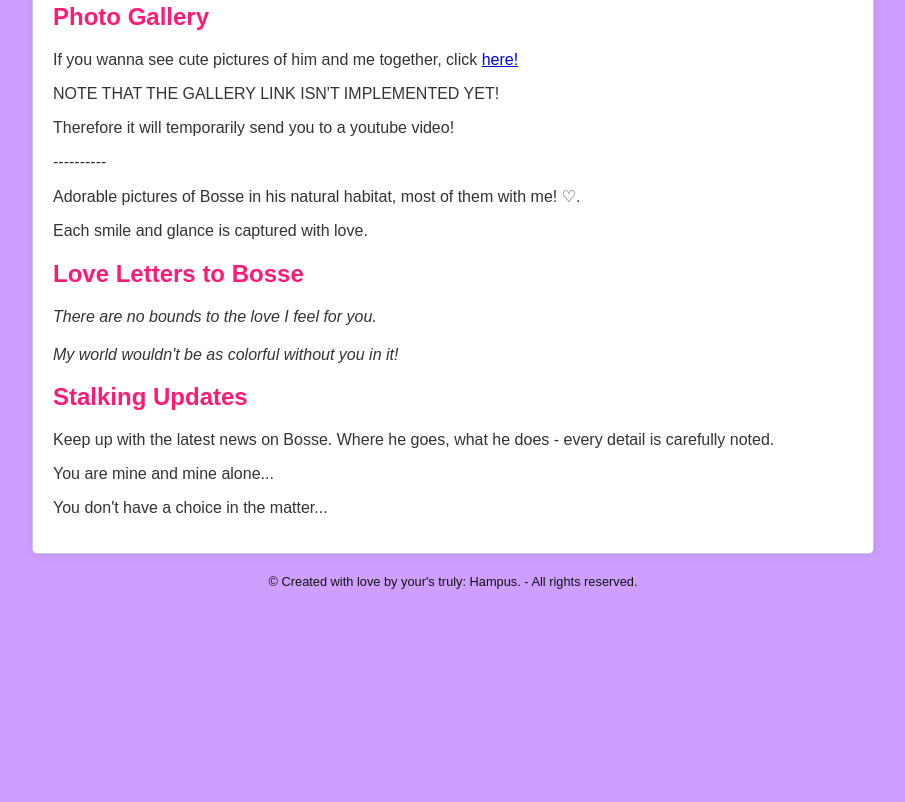
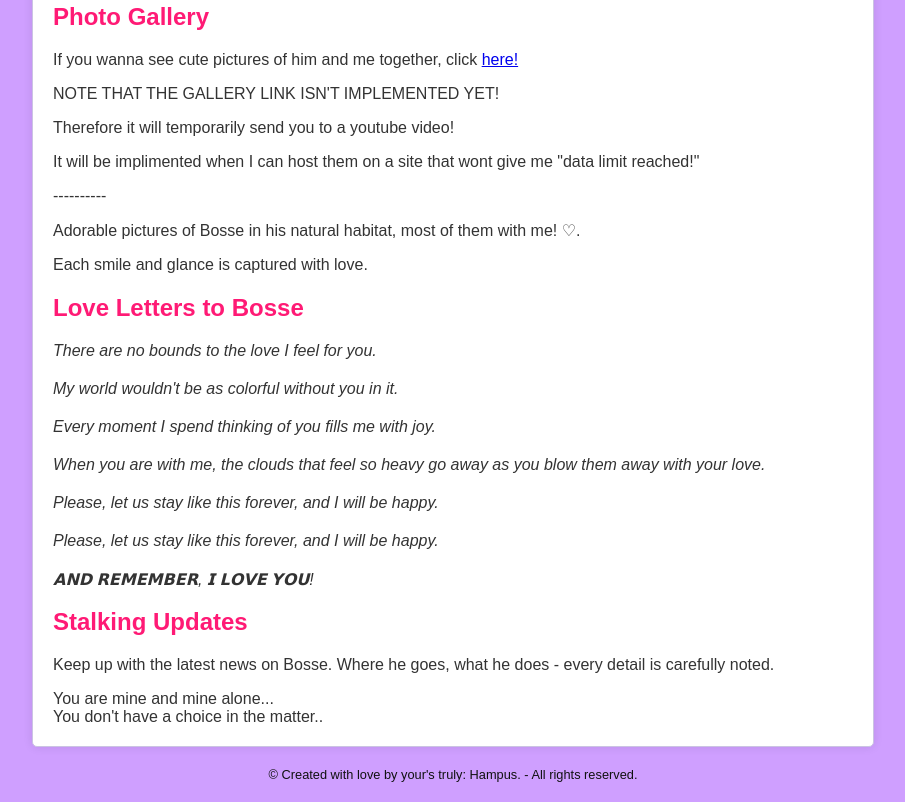
Before and after one commit to BestHampus/him, a plain HTML site: page index.html in a window 1280 px wide. Shown: the part 589-1391 px from the top of the page, without its empty margins (187-1092 px from the left). Before the commit the page ends 1198 px from the top, so only its background shows below. Drawn offline with Linux system fonts and the light colour scheme.

Commit message:
Update index.html

```diff
--- a/index.html
+++ b/index.html
@@ -79,16 +79,22 @@
         <p>If you wanna see cute pictures of him and me together, click <a href="https://youtu.be/57bVOlA--r4">here!</a></p>
         <p>NOTE THAT THE GALLERY LINK ISN'T IMPLEMENTED YET!</p>
         <p>Therefore it will temporarily send you to a youtube video!</p>
+        <p>It will be implimented when I can host them on a site that wont give me "data limit reached!"</p>
         <p>----------</p>
         <p>Adorable pictures of Bosse in his natural habitat, most of them with me! ♡.
         <p>Each smile and glance is captured with love.</p>
         <h2>Love Letters to Bosse</h2>
         <p class="love-letter">There are no bounds to the love I feel for you.</p>
-        <p class="love-letter">My world wouldn't be as colorful without you in it!</p>
+        <p class="love-letter">My world wouldn't be as colorful without you in it.</p>
+        <p class="love-letter">Every moment I spend thinking of you fills me with joy.</p>
+        <p class="love-letter">When you are with me, the clouds that feel so heavy go away as you blow them away with your love.</p>
+        <p class="love-letter">Please, let us stay like this forever, and I will be happy.</p>
+        <p class="love-letter">Please, let us stay like this forever, and I will be happy.</p>
+        <p class="love-letter">𝗔𝗡𝗗 𝗥𝗘𝗠𝗘𝗠𝗕𝗘𝗥, 𝗜 𝗟𝗢𝗩𝗘 𝗬𝗢𝗨!</p>
         <h2>Stalking Updates</h2>
         <p>Keep up with the latest news on Bosse. Where he goes, what he does - every detail is carefully noted.</p>
         <div class="creepy-text">You are mine and mine alone...</div>
-        <p>You don't have a choice in the matter...</p>
+        <div class="creepy-text">You don't have a choice in the matter..</div>
     </div>
     <div class="footer">
         <p>&copy; Created with love by your's truly: Hampus. - All rights reserved.</p>
```
